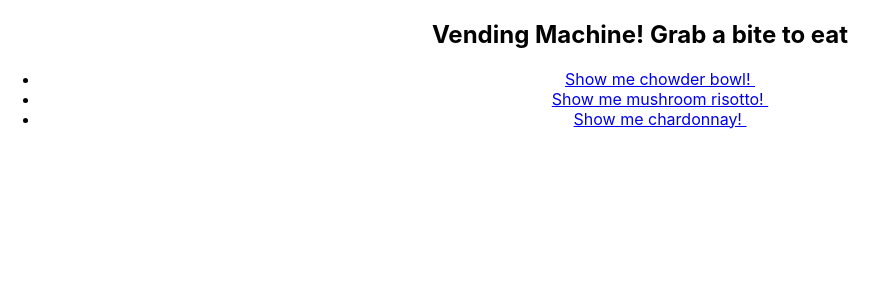
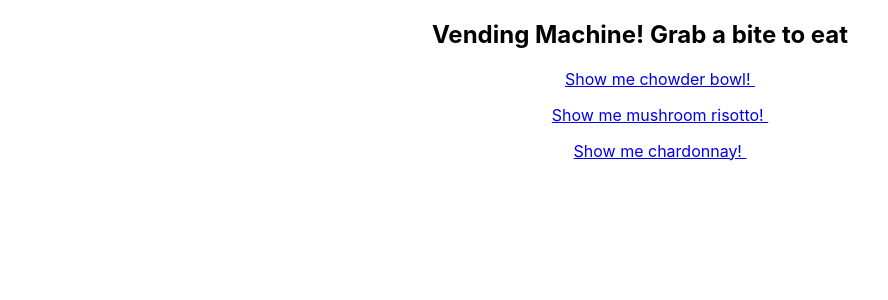
Before and after one commit to jswwWorks/react-routing-vending-machine, a React (Create React App) app: page / in a window 1280 px wide. Shown: the top 300 px of the page, without its empty margins (0-888 px from the left). Built offline with nearby package versions, Linux system fonts and the light colour scheme; the HTML template or start-up script is replaced by a standard one.

Commit message:
Added img src to pages and alt tags

```diff
--- a/src/Chardonnay.js
+++ b/src/Chardonnay.js
@@ -1,4 +1,5 @@
 import { useNavigate } from "react-router-dom";
+import chardonnayImg from "./chardonnay.jpeg";
 
 /**
  *  Props:
@@ -23,6 +24,7 @@ function Chardonnay() {
   return (
     <div className="Chardonnay">
       <p>Chardonnay</p>
+      <img src={chardonnayImg} alt="chardonnay"></img>
 
       <hr></hr>
       <p>Want to buy something else?</p>
--- a/src/ChowderBowl.js
+++ b/src/ChowderBowl.js
@@ -1,4 +1,5 @@
 import { useNavigate } from "react-router-dom";
+import ChowderBowlImg from "./chowder.jpeg";
 
 /**
  *  Props:
@@ -23,6 +24,7 @@ function ChowderBowl() {
   return (
     <div className="ChowderBowl">
       <p>Chowder bowl</p>
+      <img src={ChowderBowlImg} alt="chowder bowl"></img>
 
       <hr></hr>
       <p>Want to buy something else?</p>
--- a/src/MushroomRisotto.js
+++ b/src/MushroomRisotto.js
@@ -1,4 +1,5 @@
 import { useNavigate } from "react-router-dom";
+import risottoImg from "./risotto.jpeg";
 
 /**
  *  Props:
@@ -23,6 +24,7 @@ function MushroomRisotto() {
   return (
     <div className="MushroomRisotto">
       <p>Mushroom Risotto</p>
+      <img src={risottoImg} alt="mushroom risotto"></img>
 
       <hr></hr>
       <p>Want to buy something else?</p>
--- a/src/Nav.js
+++ b/src/Nav.js
@@ -6,15 +6,15 @@ import { Link } from "react-router-dom";
 function Nav() {
   return (
       <ul>
-        <li>
+        <p>
           <Link to={`/chowder-bowl`}>Show me chowder bowl!&nbsp;</Link>
-        </li>
-        <li>
+        </p>
+        <p>
           <Link to={`/mushroom-risotto`}>Show me mushroom risotto!&nbsp;</Link>
-        </li>
-        <li>
+        </p>
+        <p>
           <Link to={`/chardonnay`}>Show me chardonnay!&nbsp;</Link>
-        </li>
+        </p>
       </ul>
   );
 }
```
